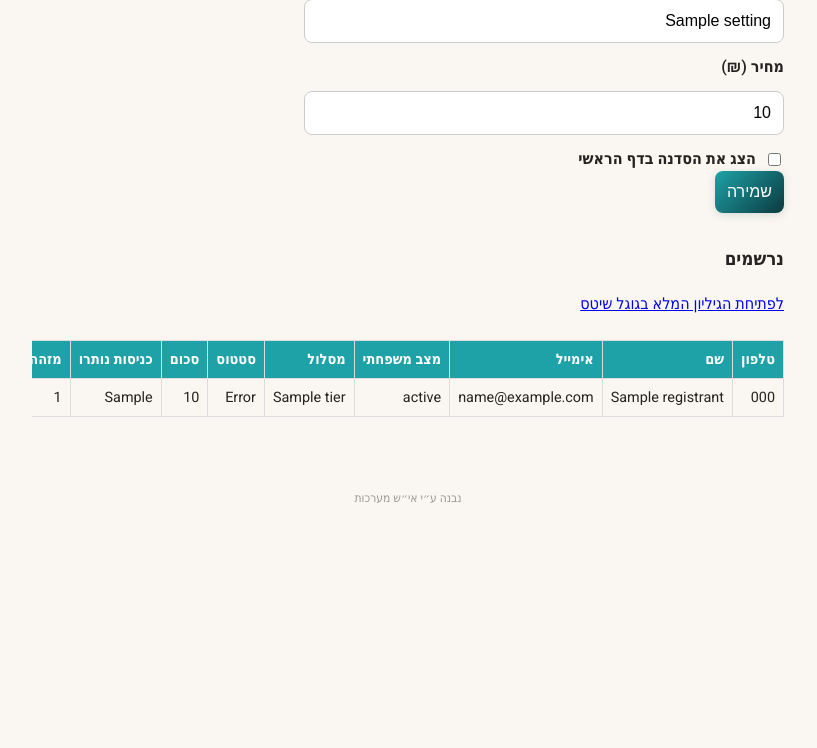
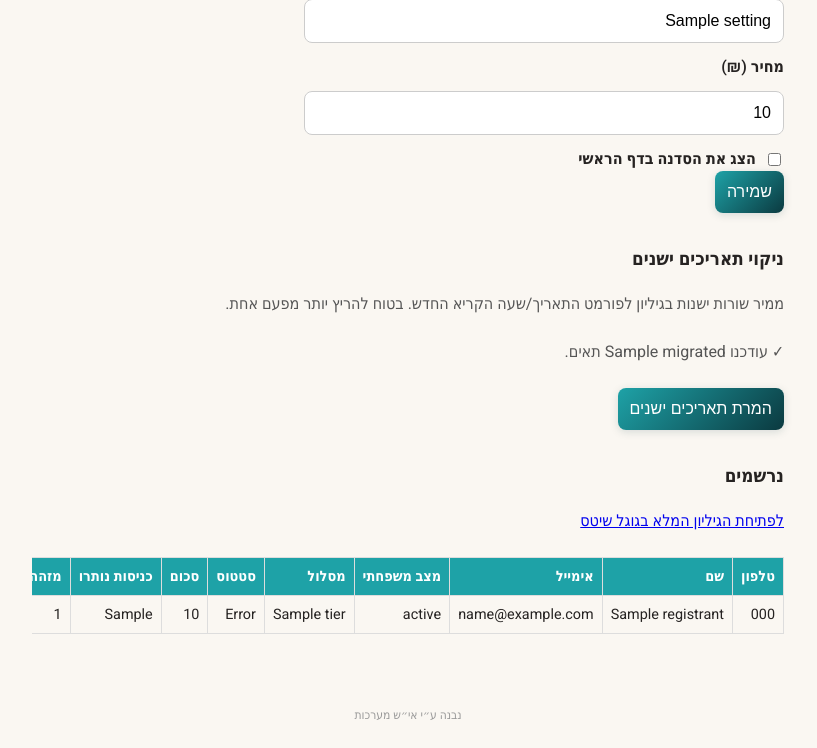
Before and after one commit to eys2005-afk/VEAHAVTA, a Flask app: template templates/admin.html in a window 1280 px wide. Shown: the part 799-1547 px from the top of the page, without its empty margins (232-1049 px from the left). Before the commit the page ends 1302 px from the top, so only its background shows below. Run offline with Flask 3, Linux system fonts and the light colour scheme; the template is opened without the code that fills it: most values are stand-ins (such as "Sample title", 1, 10 or a date in 2020).

Commit message:
Add an /admin button to migrate old timestamps to the new format
One-time (but idempotent - safe to click more than once) cleanup:
converts any CreatedAt/UpdatedAt cell still in the old raw ISO-8601
format to the human-readable one new rows already use. A cell already
converted (or empty) has no 'T' in it and is left alone, so re-running
is harmless.

sheets.migrate_old_timestamps() batches all changed cells into a
single batch_update() call regardless of row count. New POST
/admin/migrate-timestamps route (admin-only) triggers it and reports
how many cells changed back on the dashboard.

```diff
--- a/app.py
+++ b/app.py
@@ -15,6 +15,7 @@ from sheets import (
     get_all_registrants,
     get_site_settings,
     get_weekly_schedule,
+    migrate_old_timestamps,
     update_settings,
     upsert_registrant,
 )
@@ -367,6 +368,19 @@ def admin_logout():
     return redirect(url_for("admin_login"))
 
 
+@app.route("/admin/migrate-timestamps", methods=["POST"])
+@admin_required
+def admin_migrate_timestamps():
+    """One-time (but safe to re-run) cleanup button: converts old raw
+    ISO-8601 CreatedAt/UpdatedAt cells in the Sheet to the human-readable
+    format new rows already use (see sheets.py's _now_str)."""
+    try:
+        count = migrate_old_timestamps()
+    except Exception:
+        count = None
+    return redirect(url_for("admin_dashboard", migrated=count if count is not None else "error"))
+
+
 @app.route("/admin", methods=["GET", "POST"])
 @admin_required
 def admin_dashboard():
@@ -396,6 +410,7 @@ def admin_dashboard():
         settings=settings,
         registrants=get_all_registrants(),
         sheet_url=f"https://docs.google.com/spreadsheets/d/{os.environ.get('GOOGLE_SHEET_ID', '')}/edit",
+        migrated=request.args.get("migrated"),
     )
 
 
--- a/sheets.py
+++ b/sheets.py
@@ -243,3 +243,34 @@ def upsert_registrant(phone, **fields):
     values = [merged.get(h, "") for h in HEADERS]
     ws.append_row(values)
     return merged
+
+
+def migrate_old_timestamps():
+    """One-time cleanup, triggered from /admin: convert any CreatedAt/
+    UpdatedAt cell still in the old raw ISO-8601 format
+    ('2026-08-11T12:18:51.665881+00:00') to the new human-readable one
+    (_now_str's '11/08/2026 15:18'). Safe to run more than once - a cell
+    already in the new format (or empty) has no 'T' in it and is left
+    alone. Returns the number of cells changed."""
+    ws = _get_worksheet()
+    records = ws.get_all_records(numericise_ignore=["all"])
+    col_created = HEADERS.index("CreatedAt") + 1
+    col_updated = HEADERS.index("UpdatedAt") + 1
+    batch = []
+
+    for i, raw_row in enumerate(records, start=2):  # row 1 is the header
+        row = {_LABEL_TO_KEY.get(k, k): v for k, v in raw_row.items()}
+        for field, col in (("CreatedAt", col_created), ("UpdatedAt", col_updated)):
+            value = str(row.get(field, "") or "")
+            if "T" not in value:
+                continue
+            try:
+                dt = datetime.fromisoformat(value)
+            except ValueError:
+                continue
+            new_value = dt.astimezone(ISRAEL_TZ).strftime("%d/%m/%Y %H:%M")
+            batch.append({"range": rowcol_to_a1(i, col), "values": [[new_value]]})
+
+    if batch:
+        ws.batch_update(batch)
+    return len(batch)
--- a/templates/admin.html
+++ b/templates/admin.html
@@ -65,6 +65,19 @@
     </form>
 
     <section class="admin-section">
+      <h3>ניקוי תאריכים ישנים</h3>
+      <p class="intro">ממיר שורות ישנות בגיליון לפורמט התאריך/שעה הקריא החדש. בטוח להריץ יותר מפעם אחת.</p>
+      {% if migrated == "error" %}
+      <p class="error">משהו השתבש, נסו שוב.</p>
+      {% elif migrated is not none %}
+      <p class="intro">✓ עודכנו {{ migrated }} תאים.</p>
+      {% endif %}
+      <form method="POST" action="{{ url_for('admin_migrate_timestamps') }}">
+        <button type="submit">המרת תאריכים ישנים</button>
+      </form>
+    </section>
+
+    <section class="admin-section">
       <h3>נרשמים</h3>
       <p class="intro">
         <a href="{{ sheet_url }}" target="_blank" rel="noopener">לפתיחת הגיליון המלא בגוגל שיטס</a>
```
